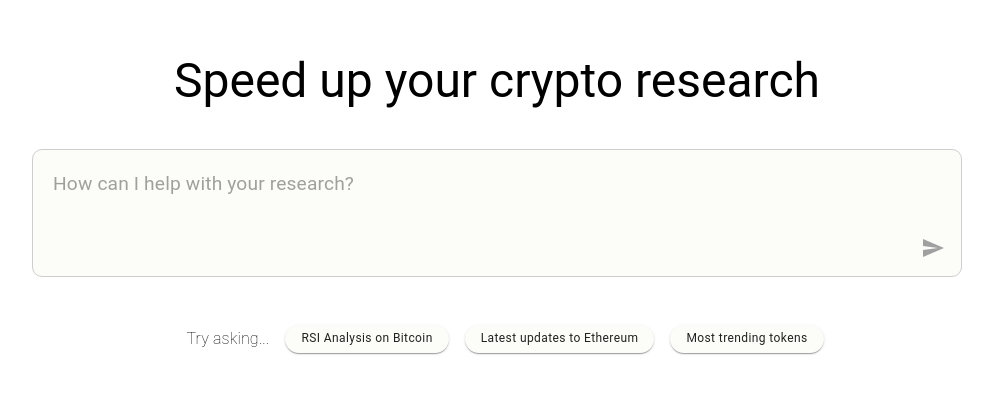
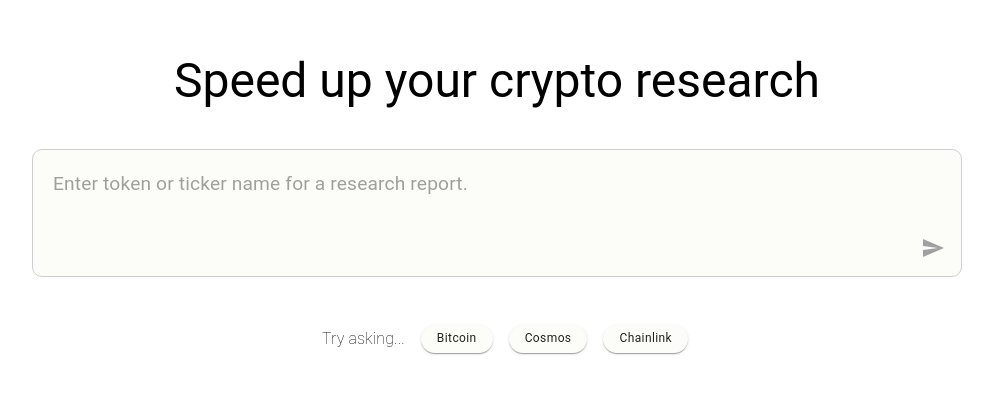
Before and after one commit to Karthik144/jarvis, a Next.js app in the folder frontend/: page / in a window 1280 px wide. Shown: the part 120-514 px from the top of the page, without its empty margins (143-1136 px from the left). Built offline with nearby package versions, Linux system fonts and the light colour scheme.

Commit message:
Added default tokens

```diff
--- a/frontend/components/PromptBar.js
+++ b/frontend/components/PromptBar.js
@@ -36,7 +36,7 @@ export default function PromptBar({ onSubmit }) {
         <TextField
           fullWidth
           id="outlined-helperText"
-          placeholder="How can I help with your research?"
+          placeholder="Enter token or ticker name for a research report."
           value={inputValue}
           onChange={handleInputChange}
           variant="outlined"
--- a/frontend/src/app/page.js
+++ b/frontend/src/app/page.js
@@ -45,19 +45,19 @@ export default function Home() {
         </Grid>
         <Grid item>
           <QuickAction
-            text="RSI Analysis on Bitcoin"
+            text="Bitcoin"
             onPress={handleQuickAction}
           />
         </Grid>
         <Grid item>
           <QuickAction
-            text="Latest updates to Ethereum"
+            text="Cosmos"
             onPress={handleQuickAction}
           />
         </Grid>
         <Grid item>
           <QuickAction
-            text="Most trending tokens"
+            text="Chainlink"
             onPress={handleQuickAction}
           />
         </Grid>
```
